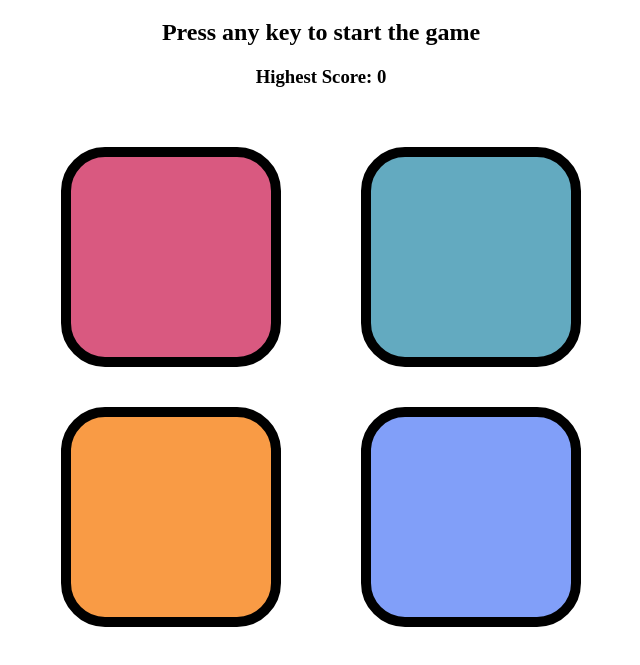
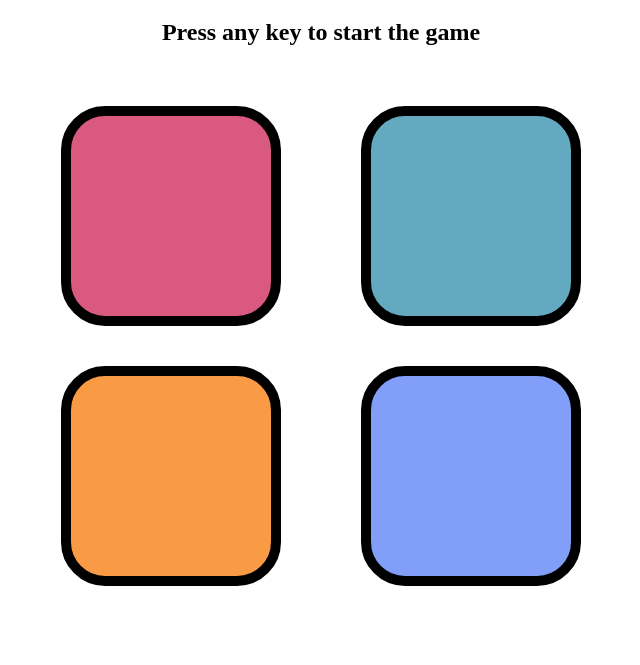
Before and after one commit to Kutubkhan0705/SIMON-GAME, a plain HTML site: page index.html in a window 1280 px wide. Shown: the part 61-726 px from the top of the page, without its empty margins (319-959 px from the left). Drawn offline with Linux system fonts and the light colour scheme.

```diff
--- a/index.html
+++ b/index.html
@@ -12,7 +12,7 @@
     <h1>Simon Game</h1>
     <h2>Press any key to start the game</h2>
     <h3></h3>
-    <h3>Highest Score: <span id="highScore">0</span></h3>
+
     <div class="btn-container">
         <div class="line-one">
             <div class="btn red" type="button" id="red"></div>
```
